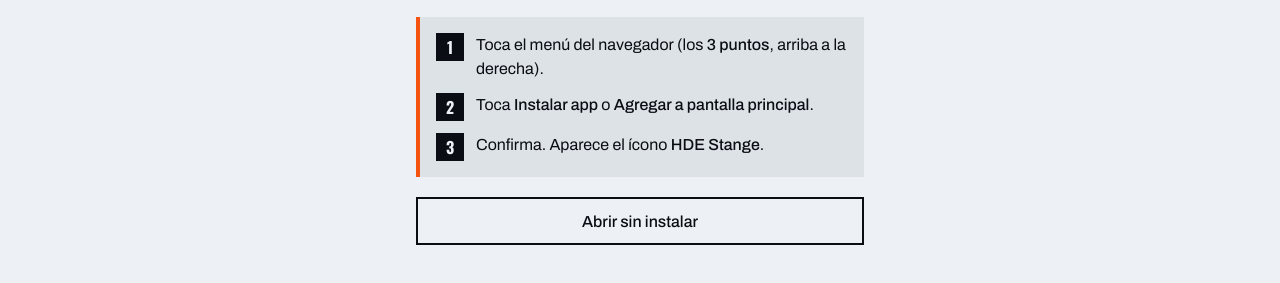
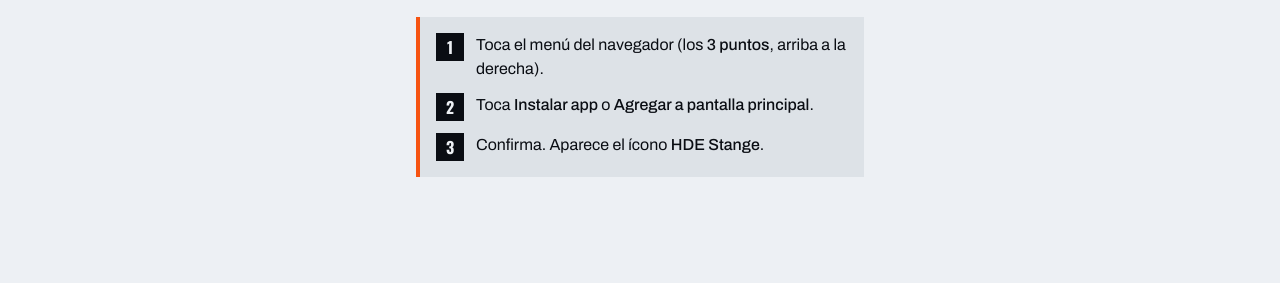
Before and after one commit to viajesstange-svg/hde-stange, a plain HTML site: page instalar.html in a window 1280 px wide. Shown: the part 355-638 px from the top of the page. Drawn offline with nearby package versions, Linux system fonts and the light colour scheme.

Commit message:
Add files via upload

```diff
--- a/instalar.html
+++ b/instalar.html
@@ -40,8 +40,6 @@
     .btn:active { transform: translate(4px, 4px); box-shadow: 0 0 0 var(--color-ink); }
     .btn:focus-visible, .link:focus-visible { outline: 3px solid var(--color-focus); outline-offset: 3px; }
     .btn:disabled { opacity: 0.55; cursor: not-allowed; transform: none; }
-    .btn--quiet { background: transparent; box-shadow: none; font: 500 1rem var(--font-body); min-height: 48px; white-space: nowrap; }
-    .btn--quiet:hover { background: var(--color-paper-2); }
     .pasos { width: 100%; margin: 0; padding: 16px 16px 16px 20px; list-style: none; counter-reset: p; text-align: left; background: var(--color-paper-2); box-shadow: inset 4px 0 0 var(--color-accent); display: grid; gap: 12px; }
     .pasos li { counter-increment: p; display: grid; grid-template-columns: 32px minmax(0, 1fr); gap: 8px; align-items: start; }
     .pasos li::before { content: counter(p); display: grid; place-items: center; width: 28px; height: 28px; background: var(--color-ink); color: var(--color-on-ink); font: 700 1rem var(--font-display); }
@@ -88,7 +86,6 @@
       <p><b>Listo, la app quedó instalada.</b> Búscala en tu pantalla como <b>HDE Stange</b> y entra con el PIN que te dio la empresa.</p>
     </section>
 
-    <a class="btn btn--quiet" href="./" id="btnAbrir">Abrir sin instalar</a>
   </main>
   <noscript><p style="text-align:center">Para instalar: menú del navegador &gt; Instalar app o Agregar a pantalla principal.</p></noscript>
 
```
